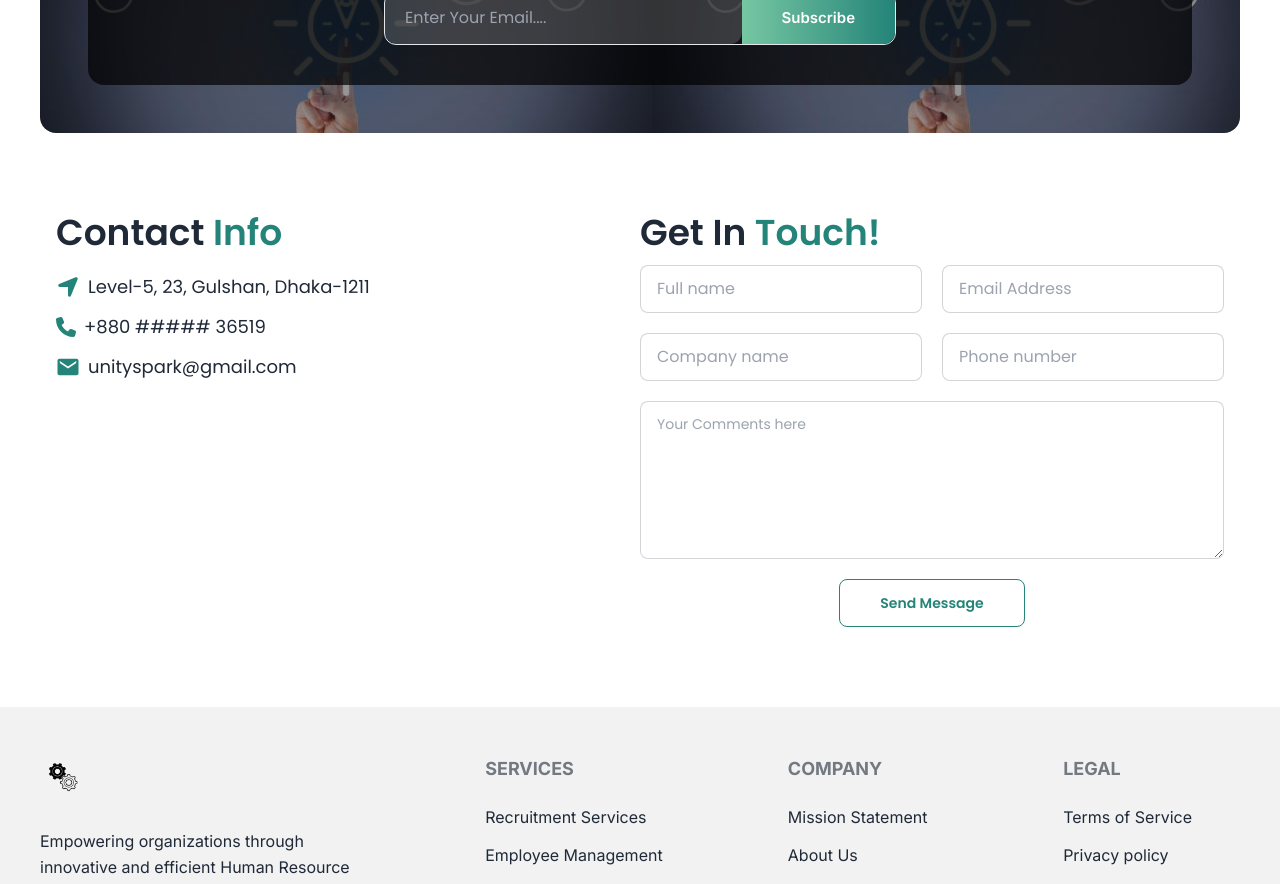
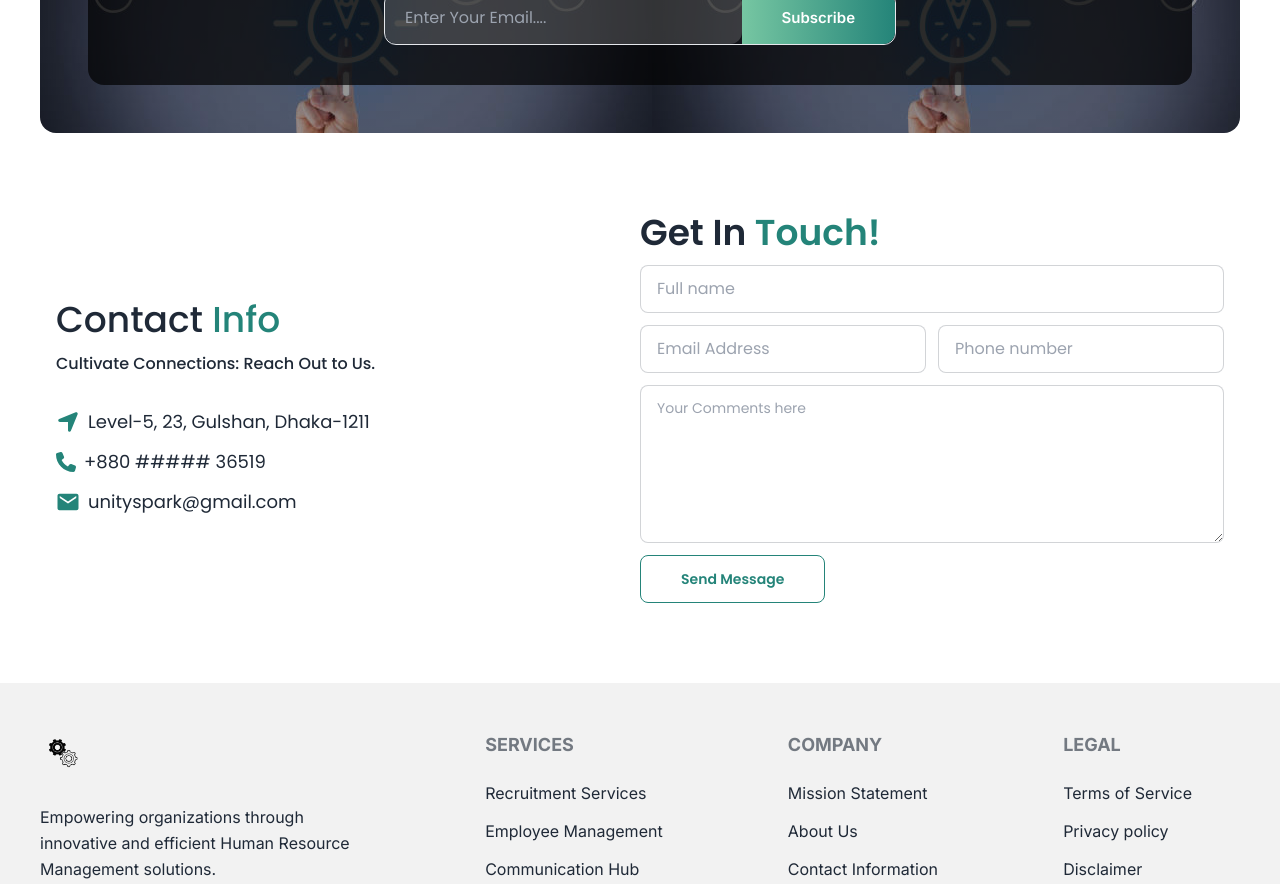
Before and after one commit to mursalinmirme/unity-spark, a React (Vite) app: page / in a window 1280 px wide. Shown: the part 3660-4544 px from the top of the page. Built offline with nearby package versions, Linux system fonts and the light colour scheme.

Commit message:
contact section have updated

```diff
--- a/src/index.css
+++ b/src/index.css
@@ -262,11 +262,3 @@ button:hover {
 .error img {
     @apply w-2/5 mx-auto
 }
-
-/* contact section */
-.icons a:hover{
-    color: #248479;
-    transition: 0.1s;
-}
-
-/* testimonials section */
--- a/src/pages/components/HomeComponents/ContactUs/ContactUs.jsx
+++ b/src/pages/components/HomeComponents/ContactUs/ContactUs.jsx
@@ -17,7 +17,6 @@ const ContactUs = () => {
       to_name: "Team Code Wizards",
       from_name: data.name,
       from_email: data.email,
-      company_name: data.company,
       number: data.number,
       message: data.message,
     };
@@ -45,12 +44,17 @@ const ContactUs = () => {
     <div className="max-w-7xl mx-auto px-4">
       <div
         id="contact"
-        className="py-10 lg:py-20 md:grid grid-cols-4 max-w-7xl mx-auto"
+        className="py-10 lg:py-20 md:grid grid-cols-4 items-center max-w-7xl mx-auto"
       >
         <div className="col-span-2 space-y-3 mb-16 md:mb-0">
-          <h1 className="text-3xl md:text-4xl font-semibold mb-5">
-            Contact <span className=" text-[#248479]">Info</span>
-          </h1>
+          <div className="mb-8">
+            <h1 className="text-3xl md:text-4xl font-medium ">
+              Contact <span className=" text-[#248479]">Info</span>
+            </h1>
+            <h6 className="font-medium mt-3">
+              Cultivate Connections: Reach Out to Us.
+            </h6>
+          </div>
           <div className="flex items-center gap-2 md:text-lg">
             <FaLocationArrow className="text-2xl text-[#248479]" />
             <p>Level-5, 23, Gulshan, Dhaka-1211 </p>
@@ -70,7 +74,7 @@ const ContactUs = () => {
             Get In <span className=" text-[#248479]">Touch!</span>
           </h1>
           <form onSubmit={handleSubmit(onSubmit)}>
-            <div className="md:flex space-y-5 md:space-y-0 gap-5">
+            <div className="md:flex space-y-5 md:space-y-0 gap-3">
               <div className="form-control w-full">
                 <input
                   {...register("name", { required: true })}
@@ -82,7 +86,10 @@ const ContactUs = () => {
                   <p className="text-[#248479]">name is required.</p>
                 )}
               </div>
-              <div className="form-control w-full">
+
+            </div>
+            <div className="md:flex space-y-5 md:space-y-0 gap-3 mt-3">
+            <div className="form-control w-full">
                 <input
                   {...register("email", { required: true })}
                   type="email"
@@ -91,19 +98,6 @@ const ContactUs = () => {
                 />
                 {errors.email && (
                   <p className="text-[#248479]">email is required.</p>
-                )}
-              </div>
-            </div>
-            <div className="md:flex space-y-5 md:space-y-0 gap-5 mt-5">
-              <div className="form-control w-full">
-                <input
-                  {...register("company", { required: true })}
-                  type="text"
-                  placeholder="Company name"
-                  className="input input-bordered w-full"
-                />
-                {errors.company && (
-                  <p className="text-[#248479]">company name is required.</p>
                 )}
               </div>
               <div className="form-control w-full">
@@ -118,7 +112,7 @@ const ContactUs = () => {
                 )}
               </div>
             </div>
-            <div className="form-control my-5">
+            <div className="form-control my-3">
               <textarea
                 {...register("message", { required: true })}
                 rows={5}
@@ -129,7 +123,7 @@ const ContactUs = () => {
                 <p className="text-[#248479]"> please provide a message</p>
               )}
             </div>
-            <div className="text-center">
+            <div>
               <input
                 className="btn btn-outline border-[#248479] text-[#248479] md:px-10"
                 type="submit"
```
